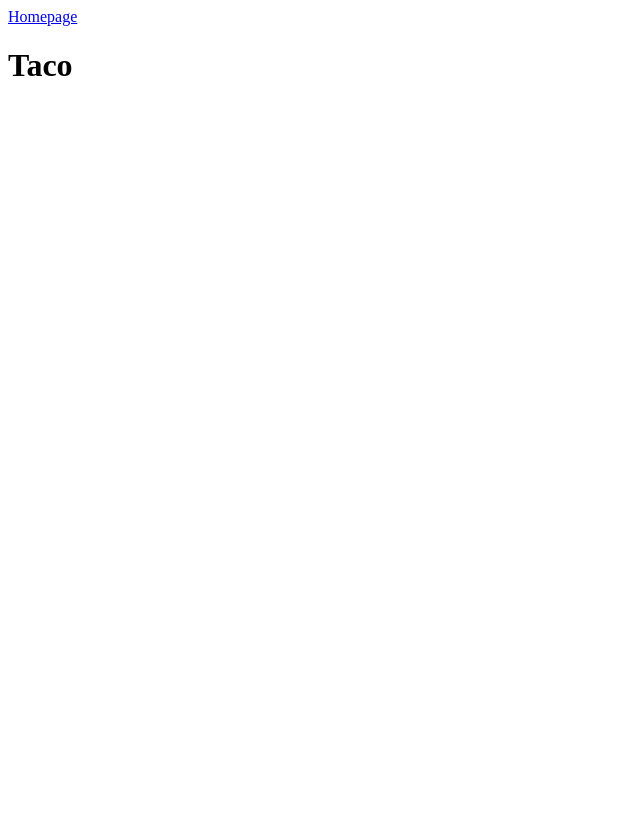
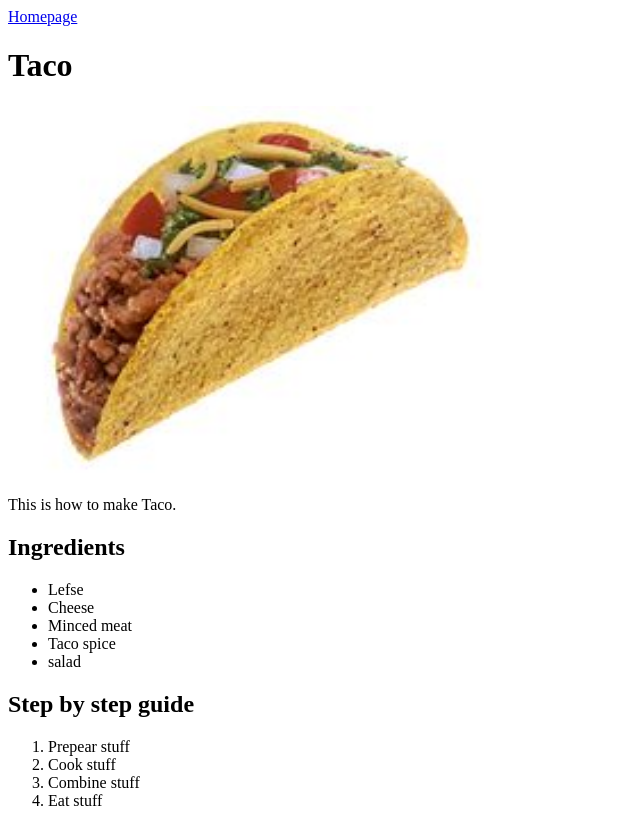
Before and after one commit to Tjessi1/odin-recipes, a plain HTML site: page recipes/taco.html in a window 1280 px wide. Shown: the whole page, without its empty margins (0-640 px from the left). Before the commit the page ends 800 px from the top, so only its background shows below. Drawn offline with Linux system fonts and the light colour scheme.

Commit message:
Add images and edit recipes
The images for the recipes were missing. Added ingredients and step by step guides to lasagna, taco and schnitzel.

```diff
--- a/recipes/taco.html
+++ b/recipes/taco.html
@@ -8,5 +8,22 @@
 <body>
     <a href="../index.html">Homepage</a>
     <h1>Taco</h1>
+    <img src="../img/taco.jpg" alt="Taco" width="500"/>
+    <p>This is how to make Taco.</p>
+    <h2>Ingredients</h2>
+    <ul>
+        <li>Lefse</li>
+        <li>Cheese</li>
+        <li>Minced meat</li>
+        <li>Taco spice</li>
+        <li>salad</li>
+    </ul>
+    <h2>Step by step guide</h2>
+    <ol>
+        <li>Prepear stuff</li>
+        <li>Cook stuff</li>
+        <li>Combine stuff</li>
+        <li>Eat stuff</li>
+    </ol>
 </body>
 </html>
```
Also changed, not shown: recipes/lasagna.html (+17 -0 lines), recipes/snitzel.html (+19 -2 lines), img/lasagna.jpg (added), img/schnitzel.jpg (added), img/taco.jpg (added).
